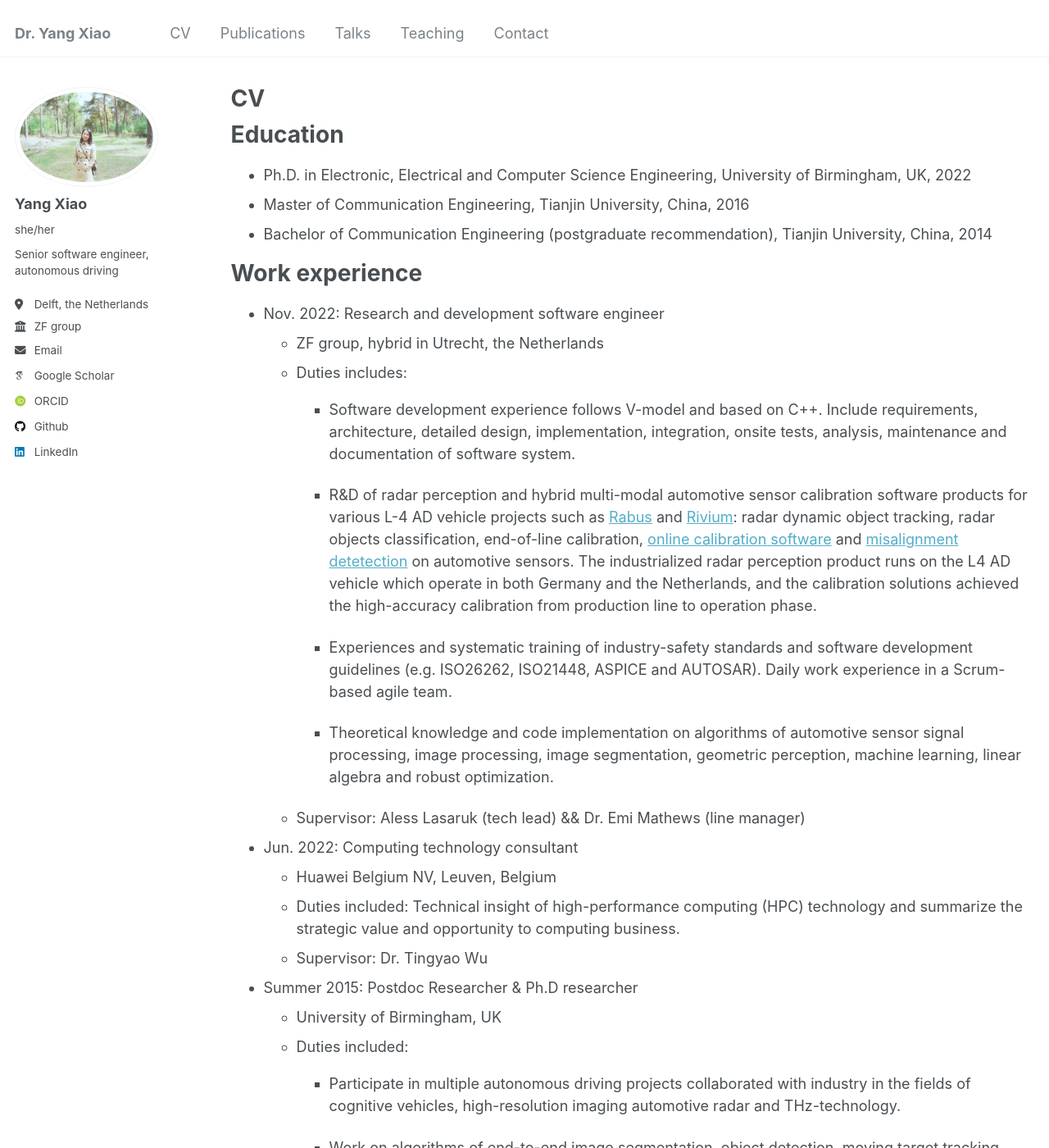
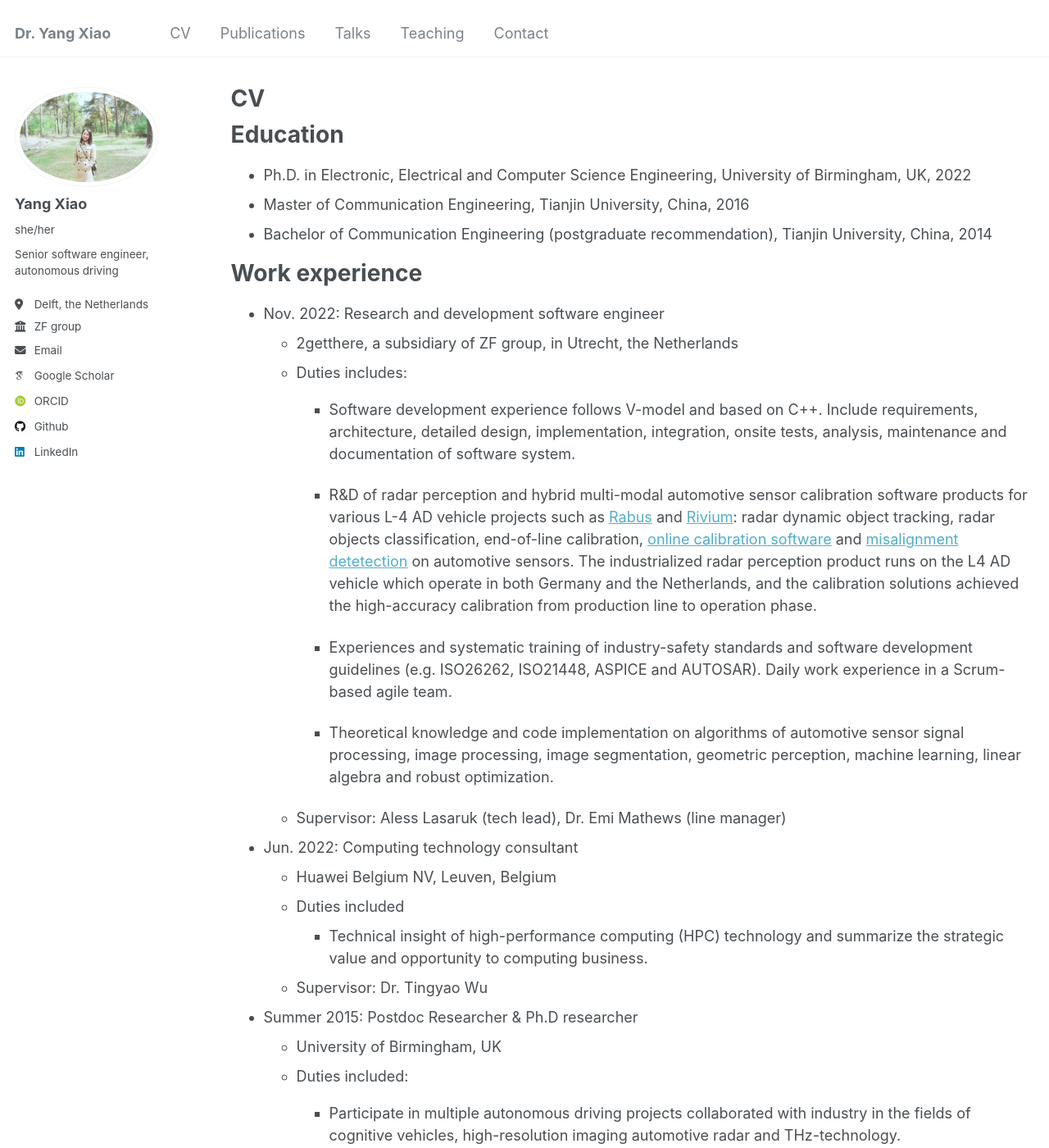
Before and after one commit to YangSophiaXiao/Yang.Sophia.Xiao.github.io, a Jekyll site: the page built from _pages/cv.md, in a window 1280 px wide and 1400 px high. Shown: the whole window at 82% size. Built offline with Jekyll 4.4.1, drawn with Linux system fonts in a browser that asks for light colours; some web fonts are replaced.

Commit message:
Changes in cv

```diff
--- a/_pages/cv.md
+++ b/_pages/cv.md
@@ -18,7 +18,7 @@ Education
 Work experience
 ======
 * Nov. 2022: Research and development software engineer
-  * ZF group, hybrid in Utrecht, the Netherlands
+  * 2getthere, a subsidiary of ZF group, in Utrecht, the Netherlands
   * Duties includes:
     * Software development experience follows V-model and based on C++. Include requirements, architecture, detailed design, implementation, integration, onsite tests, analysis, maintenance and documentation of software system.
 
@@ -27,11 +27,12 @@ Work experience
     * Experiences and systematic training of industry-safety standards and software development guidelines (e.g. ISO26262, ISO21448, ASPICE and AUTOSAR). Daily work experience in a Scrum-based agile team.
 
     * Theoretical knowledge and code implementation on algorithms of automotive sensor signal processing, image processing, image segmentation, geometric perception, machine learning, linear algebra and robust optimization.
-  * Supervisor: Aless Lasaruk (tech lead) && Dr. Emi Mathews (line manager)
+  * Supervisor: Aless Lasaruk (tech lead), Dr. Emi Mathews (line manager)
 
 * Jun. 2022: Computing technology consultant
   * Huawei Belgium NV, Leuven, Belgium
-  * Duties included: Technical insight of high-performance computing (HPC) technology and summarize the strategic value and opportunity to computing business.
+  * Duties included
+    * Technical insight of high-performance computing (HPC) technology and summarize the strategic value and opportunity to computing business.
   * Supervisor: Dr. Tingyao Wu
 
 * Summer 2015: Postdoc Researcher & Ph.D researcher
```
